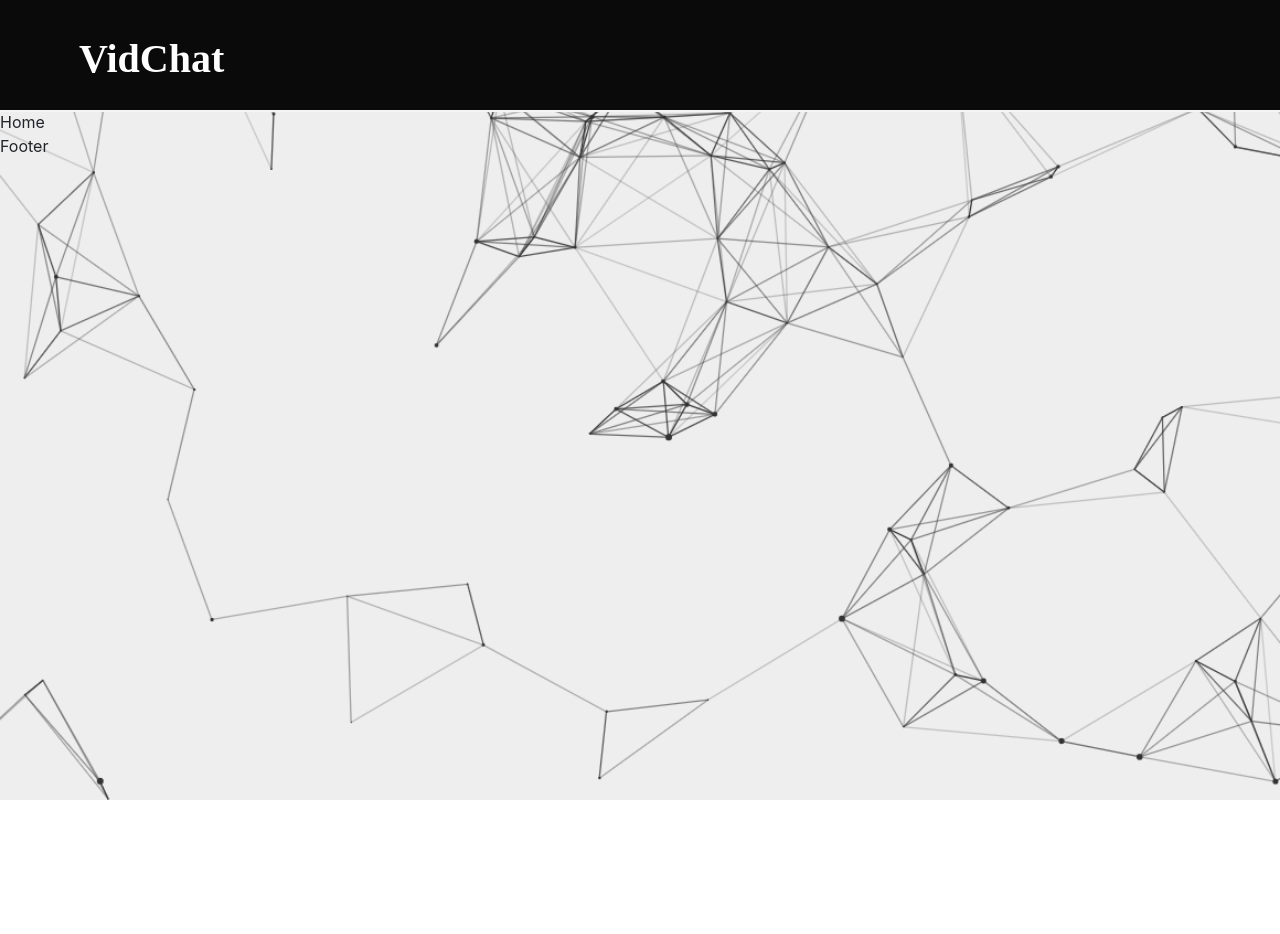
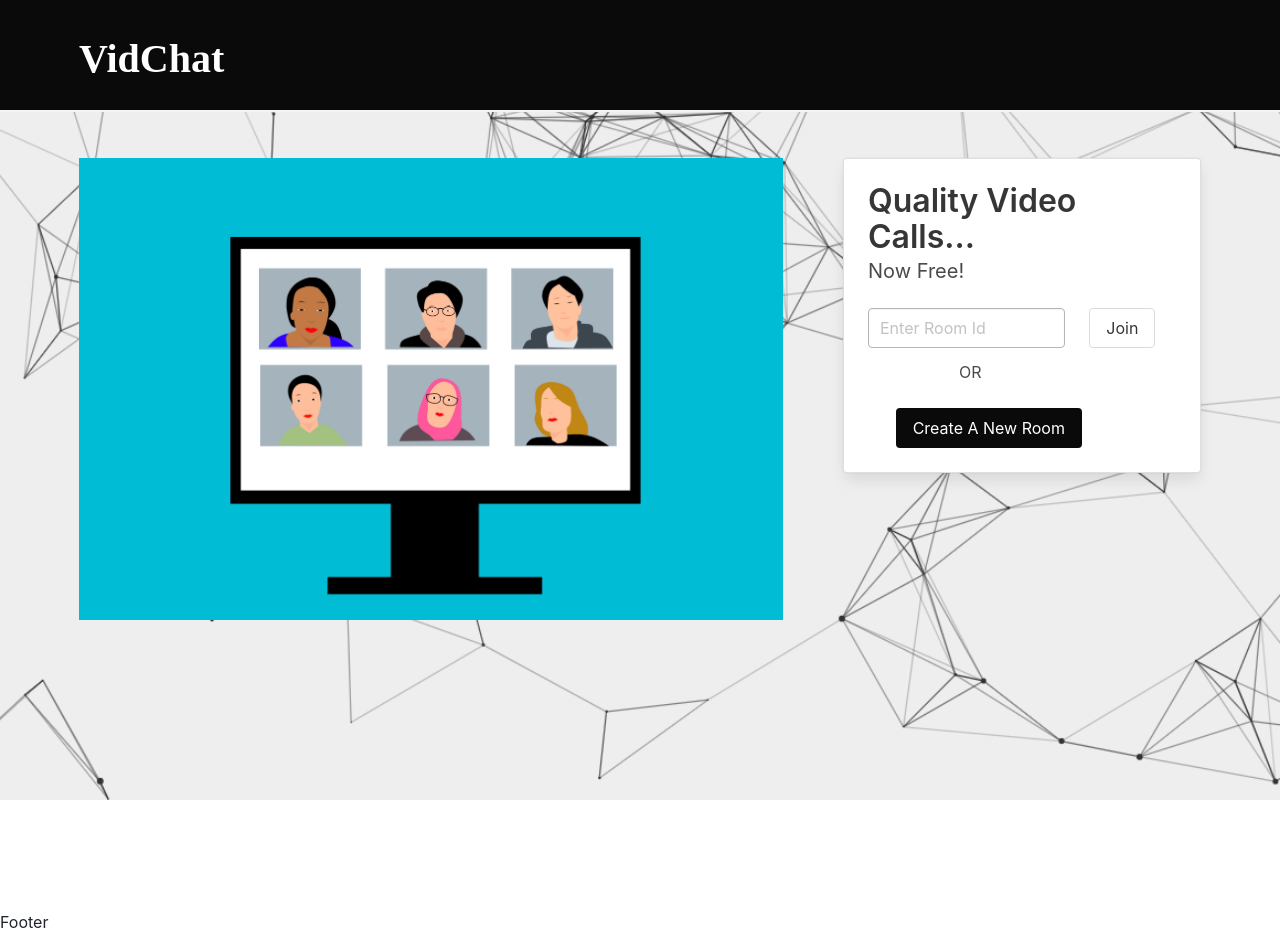
Before and after one commit to danielgrahamboaz/vidchat, a React (Create React App) app: page / in a window 1280 px wide. Before the commit the page ends 800 px from the top, so only its background shows below. Built offline with nearby package versions, Linux system fonts and the light colour scheme.

Commit message:
added home page with react

```diff
--- a/src/pages/Home/index.jsx
+++ b/src/pages/Home/index.jsx
@@ -1,7 +1,59 @@
 import React from "react";
+import videoImg from "../../assets/images/Video.jpg";
 
 const Home = () => {
-  return <div>Home</div>;
+  return (
+    <main class="container bd- main pt-6">
+      <div class="columns">
+        <div class="column is-two-thirds pr-6">
+          <figure class="image" id="shadow-card">
+            <img src={videoImg} />
+          </figure>
+        </div>
+
+        <div class="column">
+          <div class="card">
+            <div class="card-content">
+              <p class="title">Quality Video Calls...</p>
+              <p class="subtitle">Now Free!</p>
+
+              <form method="POST" action="/join-room">
+                <div class="columns is-mobile">
+                  <div class="column control is-two-thirds">
+                    <input
+                      class="input is-hovered"
+                      type="text"
+                      placeholder="Enter Room Id"
+                      name="roomId"
+                      required
+                    />
+                  </div>
+                  <div class="column">
+                    <button class="button is-outlined">Join</button>
+                  </div>
+                </div>
+              </form>
+
+              <div class="columns is-mobile is-centered">
+                <div class="column is-half">
+                  <p class="bd-notification is-primary ml-2 mb-0"> OR</p>
+                </div>
+              </div>
+              <div class="columns is-mobile">
+                <div class="column is-three-quarters is-three-fifths is-offset-1">
+                  <a href="/user/start-call">
+                    <button class="button is-black">Create A New Room</button>
+                  </a>
+                </div>
+                <div class="column"></div>
+                <div class="column"></div>
+              </div>
+            </div>
+          </div>
+        </div>
+      </div>
+    </main>
+  );
 };
 
 export default Home;
```
Also changed, not shown: 1 other file (tests, documents, lock files or other folders).
